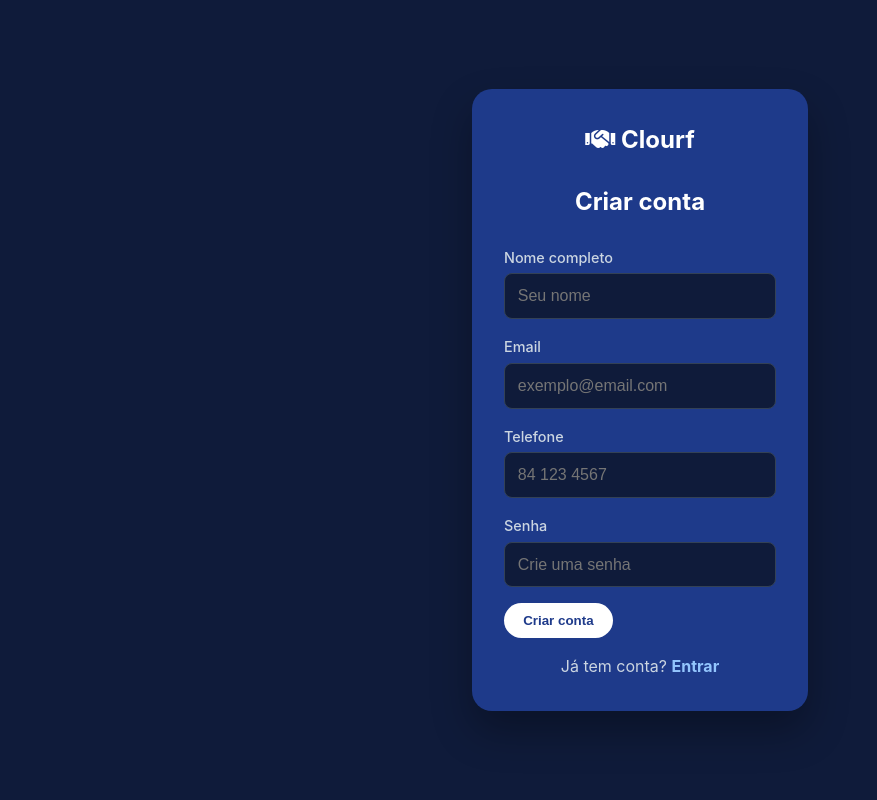
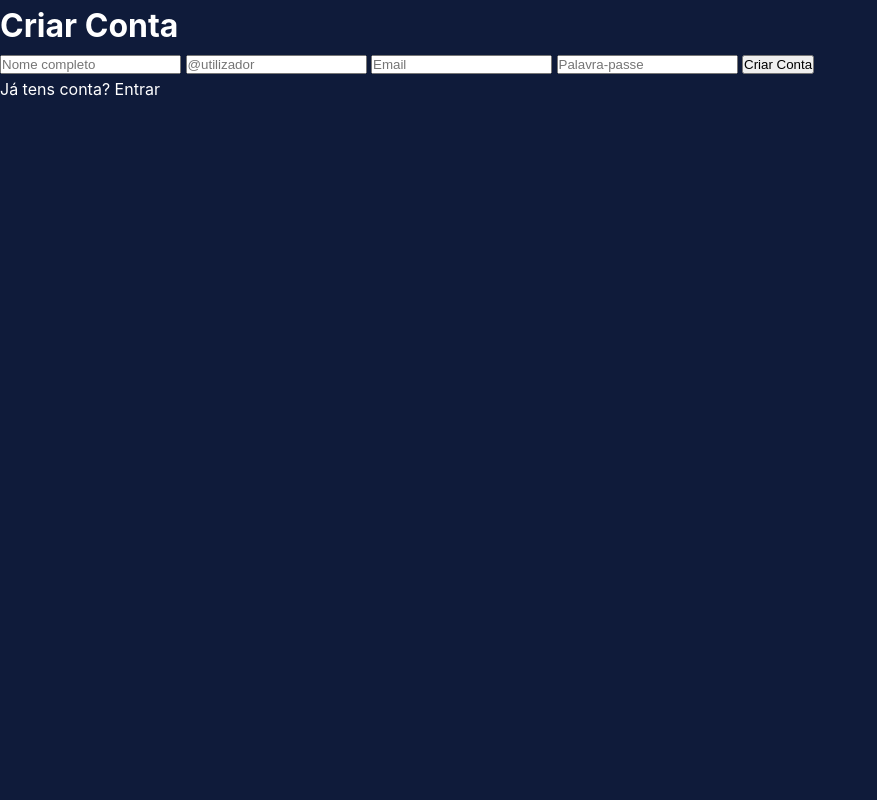
Before and after one commit to Desquek/Clourf-, a Flask app: template templates/register.html in a window 1280 px wide. Shown: the whole page, without its empty margins (0-877 px from the left). Run offline with Flask 3, Linux system fonts and the light colour scheme; the template is opened without the code that fills it, so the values that code supplies are empty; parts of the project's set-up code (start-up, migrations or seed data) failed here and were passed over.

Commit message:
Atualizar o register.html

```diff
--- a/templates/register.html
+++ b/templates/register.html
@@ -1,47 +1,82 @@
 <!DOCTYPE html>
 <html lang="pt">
+
 <head>
+
 <meta charset="UTF-8">
+
 <meta name="viewport" content="width=device-width, initial-scale=1.0">
-    <title>Criar conta - Clourf</title>
-    <link rel="stylesheet" href="https://cdnjs.cloudflare.com/ajax/libs/font-awesome/6.0.0/css/all.min.css">
-    <link rel="stylesheet" href="{{ url_for('static', filename='style.css') }}">
+
+<title>Criar Conta - Clourf</title>
+
+<link rel="stylesheet" href="{{ url_for('static', filename='css/style.css') }}">
+
 </head>
-<body class="auth-page">
-    <div class="auth-container">
-        <div class="auth-card">
-            <div class="auth-logo"><i class="fas fa-handshake"></i> Clourf</div>
-            <h2>Criar conta</h2>
+
+<body>
+
+<div class="container">
+
+<h1>Criar Conta</h1>
+
+<form method="POST">
+
+<input
+type="text"
+name="nome"
+placeholder="Nome completo"
+required>
+
+<input
+type="text"
+name="username"
+placeholder="@utilizador"
+required>
+
+<input
+type="email"
+name="email"
+placeholder="Email"
+required>
+
+<input
+type="password"
+name="password"
+placeholder="Palavra-passe"
+required>
+
+<button type="submit">
+
+Criar Conta
+
+</button>
+
+</form>
+
+<p>
+
+Já tens conta?
+
+<a href="{{ url_for('auth.login') }}">
+
+Entrar
+
+</a>
+
+</p>
 
 {% with messages = get_flashed_messages() %}
 {% if messages %}
-                    {% for msg in messages %}
-                        <div class="alert">{{ msg }}</div>
+{% for message in messages %}
+
+<p>{{ message }}</p>
+
 {% endfor %}
 {% endif %}
 {% endwith %}
 
-            <form method="POST">
-                <div class="form-group">
-                    <label>Nome completo</label>
-                    <input type="text" name="nome" placeholder="Seu nome" required>
 </div>
-                <div class="form-group">
-                    <label>Email</label>
-                    <input type="email" name="email" placeholder="exemplo@email.com" required>
-                </div>
-                <div class="form-group">
-                    <label>Telefone</label>
-                    <input type="text" name="telefone" placeholder="84 123 4567" required>
-                </div>
-                <div class="form-group">
-                    <label>Senha</label>
-                    <input type="password" name="senha" placeholder="Crie uma senha" required>
-                </div>
-                <button type="submit" class="btn-primary">Criar conta</button>
-            </form>
-            <p class="auth-link">Já tem conta? <a href="/login">Entrar</a></p>
-        </div>
-    </div>
+
 </body>
+
 </html>
```
Lines whose indentation alone changed are shown as unchanged.
